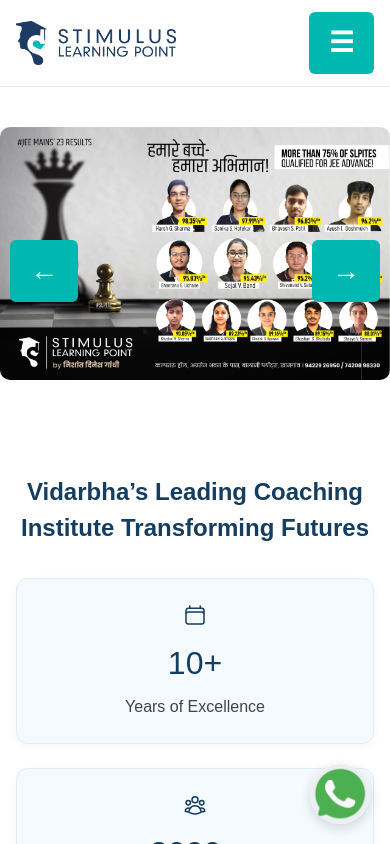
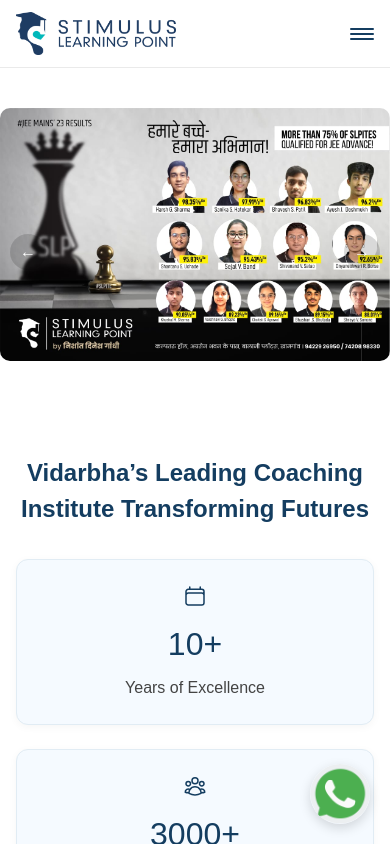
Before and after one commit to Harsh062/slp-website, a Next.js app: page / in a window 390 px wide. Shown: the top 844 px of the page. Built offline with nearby package versions, Linux system fonts and the light colour scheme.

Commit message:
hamburger and carousel arrow improvements

```diff
--- a/src/app/components/Header.js
+++ b/src/app/components/Header.js
@@ -24,7 +24,9 @@ export default function Header() {
           className="hamburger"
           onClick={() => setMenuOpen((prev) => !prev)}
         >
-          ☰
+          <span></span>
+          <span></span>
+          <span></span>
         </button>
 
         <div className={`nav-items ${menuOpen ? "open" : ""}`}>
--- a/src/app/components/Testimonials.js
+++ b/src/app/components/Testimonials.js
@@ -97,7 +97,12 @@ const Testimonials = () => {
           </div>
         ))}
       </div>
-
+      {/* Mobile Arrows */}
+      <div className="mobile-arrows">
+        <button onClick={() => featuredSlider.current?.prev()}>&larr;</button>
+        <button onClick={() => featuredSlider.current?.next()}>&rarr;</button>
+      </div>
+      <div className="testimonial-thumbnails">
         {/* Thumbnails Carousel (Bottom) */}
         <div ref={thumbRef} className="keen-slider testimonial-grid">
           {testimonials.map((t, index) => (
@@ -142,6 +147,7 @@ const Testimonials = () => {
             />
           ))}
         </div>
+      </div>
     </section>
   );
 };
--- a/src/app/globals.css
+++ b/src/app/globals.css
@@ -76,18 +76,23 @@ button:not(.dot) {
   position: relative;
 }
 
-.carousel-arrow {
+button.carousel-arrow {
   position: absolute;
   top: 50%;
   transform: translateY(-50%);
-  font-size: 28px;
-  background: rgba(0, 0, 0, 0.3);
+  font-size: 16px; /* Was 28px */
+  background: rgba(0, 0, 0, 0.15);
   color: white;
   border: none;
-  padding: 12px;
+  padding: 6px 10px; /* Reduced padding */
   border-radius: 50%;
   cursor: pointer;
   z-index: 10;
+  transition: background-color 0.3s ease;
+}
+
+button.carousel-arrow:hover {
+  background: rgba(0, 0, 0, 0.3);
 }
 
 .left-arrow {
@@ -96,10 +101,6 @@ button:not(.dot) {
 
 .right-arrow {
   right: 10px;
-}
-
-.carousel-arrow:hover {
-  background: rgba(0, 0, 0, 0.5);
 }
 
 .featured-slider .keen-slider__slide img {
@@ -588,19 +589,40 @@ button:not(.dot) {
   color: var(--accent-color);
 }
 
-/* Hamburger toggle (hidden on desktop) */
-.hamburger {
+button.hamburger {
   display: none;
-  font-size: 28px;
+  flex-direction: column;
+  justify-content: center;
+  align-items: center;
+  width: 24px;
+  height: 18px;
   background: none;
   border: none;
+  padding: 0;
   cursor: pointer;
-  color: var(--primary-color);
+}
+
+button.hamburger span {
+  display: block;
+  height: 2px;
+  width: 100%;
+  background-color: var(--primary-color);
+  margin: 3px 0;
+  border-radius: 2px;
+}
+
+/* Hide arrows on desktop, show on mobile */
+.mobile-arrows {
+  display: none;
 }
 
 @media (max-width: 768px) {
-  .hamburger {
+  button.hamburger {
     display: block;
+  }
+
+  .testimonial-thumbnails {
+    display: none;
   }
 
   .nav-items {
@@ -630,4 +652,30 @@ button:not(.dot) {
   .navbar {
     position: relative;
   }
+
+  .mobile-arrows {
+    display: flex;
+    justify-content: center;
+    gap: 16px;
+    margin-top: 16px;
+  }
+
+  .mobile-arrows button {
+    width: 36px;
+    height: 36px;
+    background: rgba(0, 0, 0, 0.15);
+    color: white;
+    border: none;
+    border-radius: 50%;
+    font-size: 16px;
+    cursor: pointer;
+    transition: background-color 0.3s ease;
+    display: flex;
+    justify-content: center;
+    align-items: center;
+  }
+
+  .mobile-arrows button:hover {
+    background: rgba(0, 0, 0, 0.3);
+  }
 }
```
Lines whose indentation alone changed are shown as unchanged.
